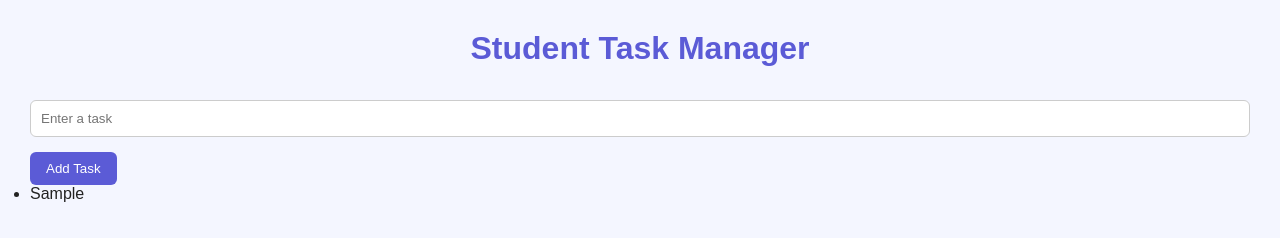
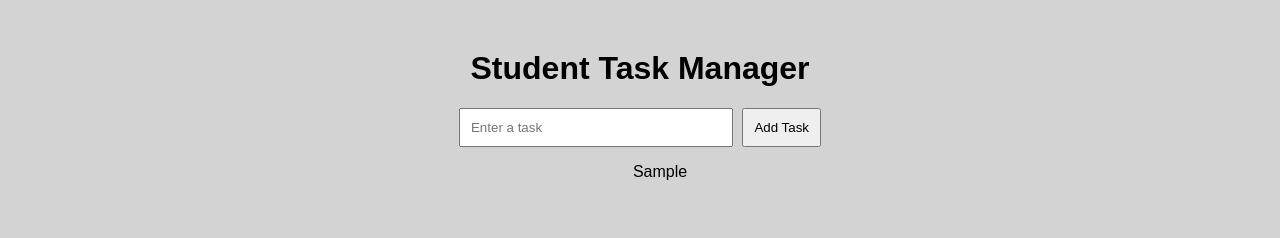
Before and after one commit to Irfana-09/project, a plain HTML site: page index.html in a window 1280 px wide. Both pictures are taken after typing "Sample" into the empty fields and a click on the button "Add Task". Drawn offline with Linux system fonts and the light colour scheme.

Commit message:
Refactor CSS by removing unused styles and adding new ones
Removed unused styles and added new styles for h1, input, button, and li elements.

```diff
--- a/style.css
+++ b/style.css
@@ -1,72 +1,21 @@
-* {
-    box-sizing: border-box;
-    margin: 0;
-    padding: 0;
+body {
+    font-family: Arial;
+    text-align: center;
+    margin-top: 50px;
+    background-color: lightgray;
 }
 
-body {
-    font-family: Arial, sans-serif;
-    background: #f4f6ff;
-    color: #222;
-    padding: 30px;
-}
-
-h1 {
-    text-align: center;
-    color: #5b5bd6;
-    margin-bottom: 25px;
-}
-
-.container {
-    max-width: 900px;
-    margin: auto;
-}
-
-.task {
-    background: white;
-    padding: 18px;
-    margin: 15px 0;
-    border-radius: 10px;
-    box-shadow: 0 3px 10px #ddd;
-}
-
-.task h3 {
-    color: #333;
-    margin-bottom: 8px;
-}
-
-.task p {
-    color: #666;
-    margin-bottom: 10px;
+input {
+    padding: 10px;
+    width: 250px;
 }
 
 button {
-    background: #5b5bd6;
-    color: white;
-    border: none;
-    padding: 9px 16px;
-    border-radius: 6px;
-    cursor: pointer;
+    padding: 10px;
+    margin-left: 5px;
 }
 
-button:hover {
-    background: #4444b8;
+li {
+    list-style: none;
+    margin: 10px;
 }
-
-.completed {
-    color: green;
-    font-weight: bold;
-}
-
-.pending {
-    color: orange;
-    font-weight: bold;
-}
-
-input, select {
-    padding: 10px;
-    width: 100%;
-    margin: 8px 0 15px;
-    border: 1px solid #ccc;
-    border-radius: 6px;
-}
```
